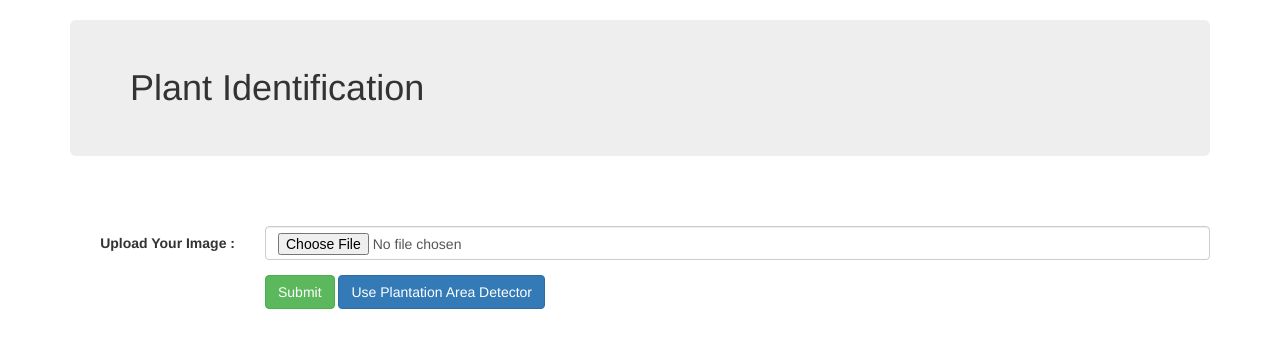
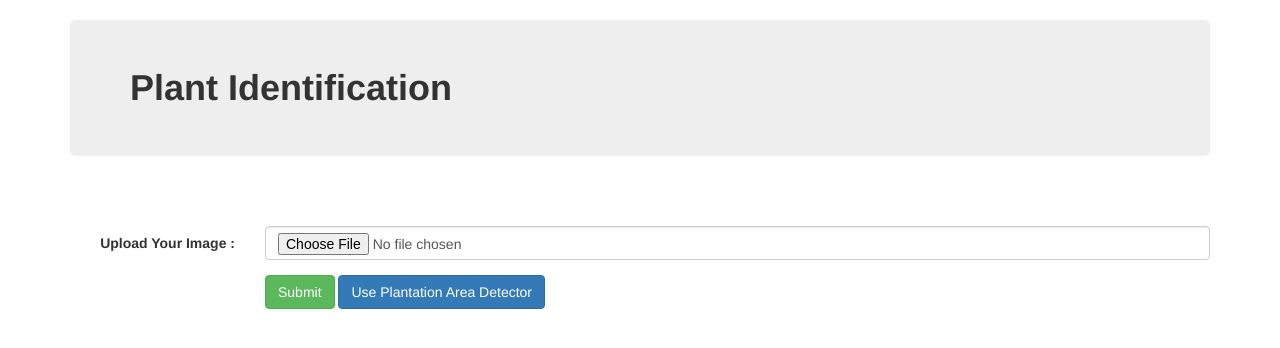
Before and after one commit to AbdulWajid99/PAKPLANTS_Webapp, a Flask app: page / in a window 1280 px wide. Shown: the top 348 px of the page. Run offline with Flask 2, Linux system fonts and the light colour scheme; some libraries are stand-ins or nearby versions.

Commit message:
Finalized

```diff
--- a/requirements.txt
+++ b/requirements.txt
@@ -7,5 +7,4 @@ starlette
 gunicorn
 python-multipart
 h5py
-tf_nightly
 Flask
--- a/templates/index.html
+++ b/templates/index.html
@@ -13,7 +13,7 @@
 <body>
 
   <div class="container">
-    <h1 class="jumbotron bg-primary">Plant Identification</h1>
+    <h1 class="jumbotron bg-primary" style="font-weight: bold;">Plant Identification</h1>
     <br><br>
     <form class="form-horizontal" action="/submit1" method="post" enctype="multipart/form-data">
 
--- a/templates/indexplantation.html
+++ b/templates/indexplantation.html
@@ -2,7 +2,7 @@
 <html lang="en">
 
 <head>
-  <title>Plantation Area Detection</title>
+  <title style="font-weight: bold;">Plantation Area Detection</title>
   <meta charset="utf-8">
   <meta name="viewport" content="width=device-width, initial-scale=1">
   <link rel="stylesheet" href="https://maxcdn.bootstrapcdn.com/bootstrap/3.4.1/css/bootstrap.min.css">
@@ -27,6 +27,7 @@
       <div class="form-group">
         <div class="col-sm-offset-2 col-sm-10">
           <button type="submit" class="btn btn-success">Submit</button>
+          <a href="/" class="btn btn-primary" role="button">Use Plant Identificator</a>
         </div>
       </div>
     </form>
```
Also changed, not shown: app.py (+9 -5 lines).
